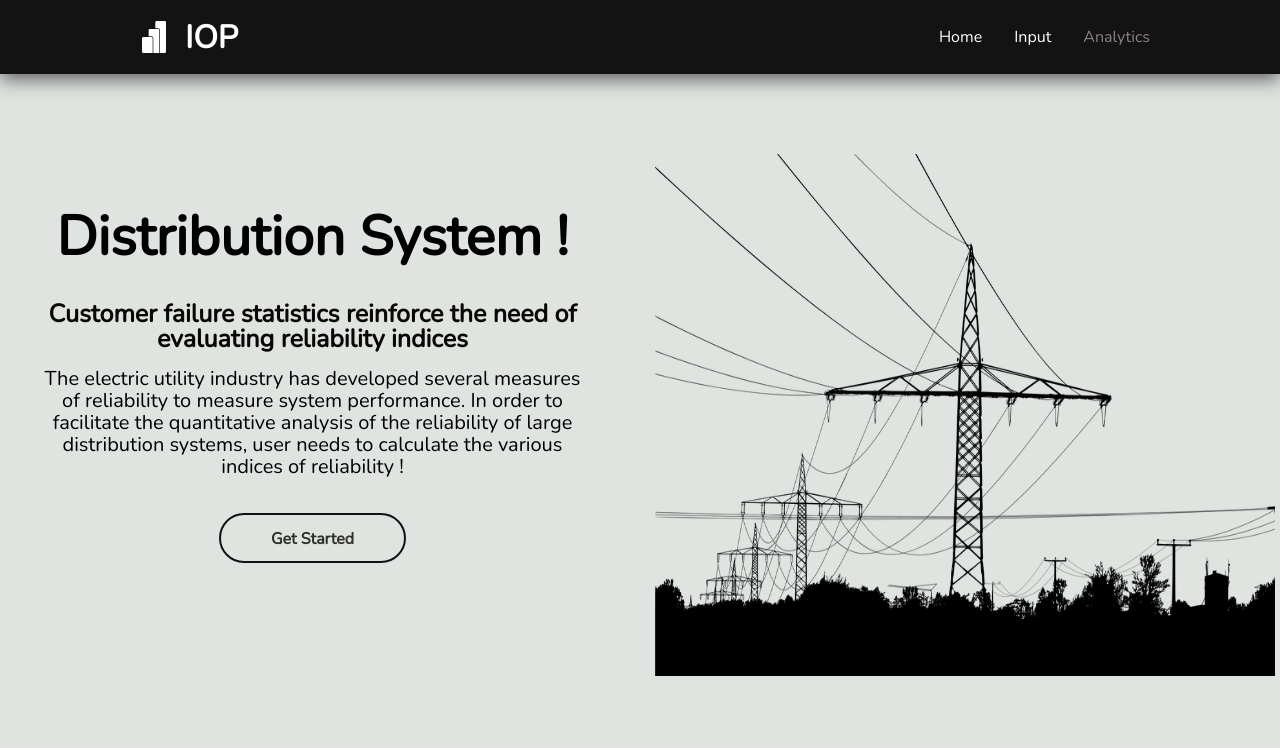
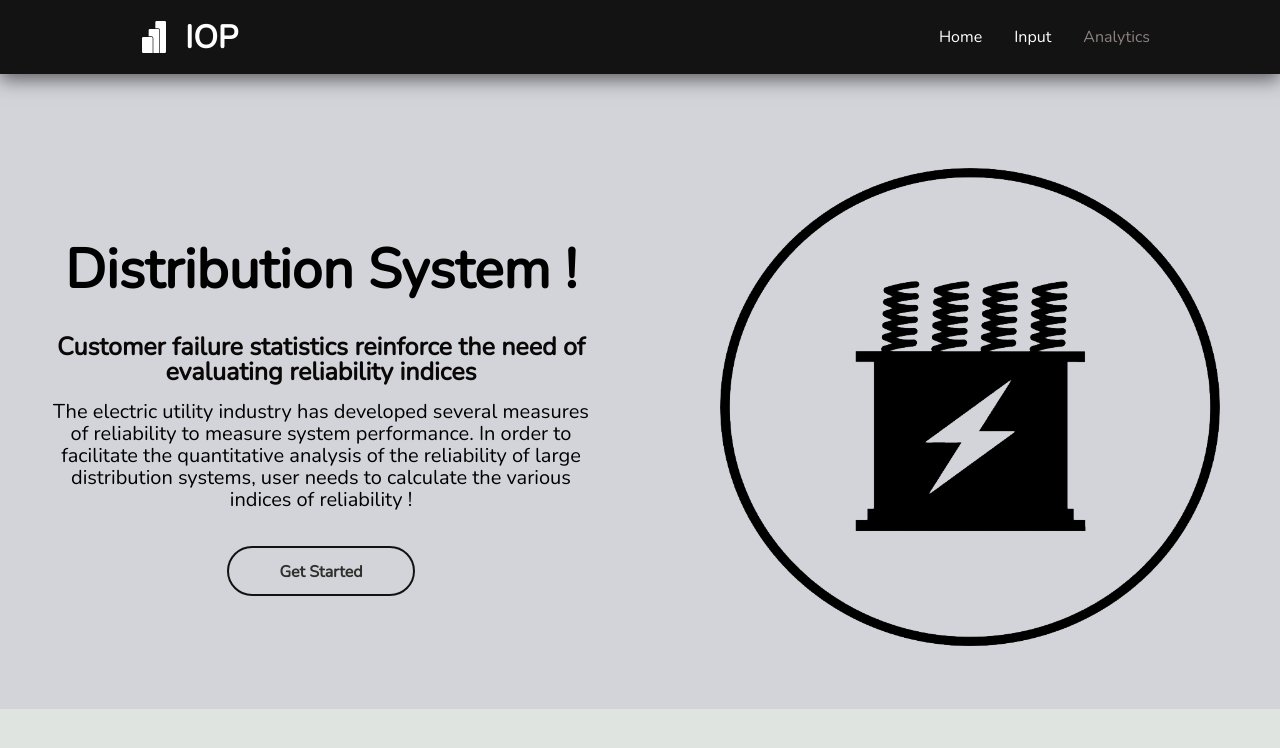
Before and after one commit to Eric761/IOP, a React (Create React App) app: page / in a window 1280 px wide. Shown: the top 748 px of the page. Built offline with nearby package versions, Linux system fonts and the light colour scheme.

Commit message:
Home page modified
Signed-off-by: Fardeen <fkamal@ee.iitr.ac.in>

```diff
--- a/src/components/Home/Home.elements.js
+++ b/src/components/Home/Home.elements.js
@@ -1,28 +1,44 @@
 import styled from "styled-components";
 
 export const Container = styled.div`
-  // Remove height -> (Don't know why white color randomly appears at bottom)
-  padding-top: 80px;
-  background-color: #dfe4e0;
-  height: 100vh;
+  /* // Remove height -> (Don't know why white color randomly appears at bottom) */
+  padding-top: 70px;
+  background-color: #d3d4da;
+  @media screen and (max-width: 1005px) {
+    padding-top: 60px;
+  }
+  @media screen and (max-width: 600px) {
+    padding-top: 50px;
+  }
+  @media screen and (max-width: 550px) {
+    padding-top: 30px;
+  }
 `;
 
 export const InfoRow = styled.div`
   display: flex;
   margin: 0 -15px -15px -15px;
   flex-direction: row;
-  flex-wrap: wrap;
+  flex-wrap: wrap-reverse;
   align-items: center;
-  /* margin-bottom: 15vh; */
 `;
 
 export const InfoCol = styled.div`
   margin-bottom: 15px;
+  padding-left: ${({ flag }) => (flag ? "55px" : "32px")};
   padding-right: 15px;
-  padding-left: 15px;
   flex: 1;
   max-width: 50%;
   flex-basis: 50%;
+  @media screen and (max-width: 1230px) {
+    padding-left: ${({ flag }) => (flag ? "25px" : "15px")};
+  }
+  @media screen and (max-width: 1140px) {
+    padding-left: ${({ flag }) => (flag ? "20px" : "12px")};
+  }
+  @media screen and (max-width: 1105px) {
+    padding-left: ${({ flag }) => (flag ? "15px" : "10px")};
+  }
   @media screen and (max-width: 1006px) {
     max-width: 100%;
     flex-basis: 100%;
@@ -34,14 +50,18 @@ export const InfoCol = styled.div`
 export const Content = styled.div`
   max-width: 540px;
   padding-top: 0;
-  padding-bottom: 60px;
+  padding-bottom: 2px;
   margin-right: auto;
   margin-left: auto;
   @media screen and (max-width: 1210px) {
     padding-left: 20px;
   }
   @media screen and (max-width: 960px) {
-    padding-bottom: 65px;
+    padding-bottom: 15px;
+  }
+  @media screen and (max-width: 600px) {
+    padding-left: 15px;
+    padding-right: 15px;
   }
 `;
 
@@ -57,7 +77,28 @@ export const Img = styled.img`
   max-width: 100%;
   vertical-align: middle;
   display: inline-block;
-  /* max-height: 500px; */
+  width: 570px;
+  height: 570px;
+  @media screen and (max-width: 1300px) {
+    width: 550px;
+    height: 550px;
+  }
+  @media screen and (max-width: 1230px) {
+    width: 540px;
+    height: 540px;
+  }
+  @media screen and (max-width: 1140px) {
+    width: 530px;
+    height: 530px;
+  }
+  @media screen and (max-width: 600px) {
+    width: 500px;
+    height: 500px;
+  }
+  @media screen and (max-width: 550px) {
+    width: 450px;
+    height: 450px;
+  }
 `;
 
 export const Title = styled.h1`
--- a/src/components/Home/index.js
+++ b/src/components/Home/index.js
@@ -10,9 +10,10 @@ import {
   Description,
   ContentBtn,
   ImageWrapper,
-    Img } from "./Home.elements";
+  Img,
+} from "./Home.elements";
 // import bg1 from "../../images/power-distribution-system-3.jpg";
-import bg1 from "../../images/bg4.png";
+import bg1 from "../../images/bg6.png";
 // import bg1 from "../../images/bg1.svg";
 import { Link } from "react-router-dom";
 
@@ -24,27 +25,28 @@ const Home = () => {
     <>
       <Container id="container">
         <InfoRow>
-          <InfoCol>
+          <InfoCol flag={false}>
             <Content>
               <Title>Distribution System !</Title>
-              <Heading>Customer failure statistics reinforce the need of evaluating reliability indices</Heading>
+              <Heading>
+                Customer failure statistics reinforce the need of evaluating
+                reliability indices
+              </Heading>
               <Description>
-              The electric utility industry has developed several measures of reliability to measure system performance. In order to facilitate the quantitative analysis of the reliability of large distribution systems, user needs to calculate the various indices of reliability !
+                The electric utility industry has developed several measures of
+                reliability to measure system performance. In order to
+                facilitate the quantitative analysis of the reliability of large
+                distribution systems, user needs to calculate the various
+                indices of reliability !
               </Description>
               <ContentBtn>
                 <Link to="/custom-input">Get Started</Link>
               </ContentBtn>
             </Content>
           </InfoCol>
-          <InfoCol>
+          <InfoCol flag={true}>
             <ImageWrapper>
-              <Img
-                id="hero-lazy-svg"
-                src={bg1}
-                width="901"
-                height="522"
-                alt="Background-Image"
-              />
+              <Img id="hero-lazy-svg" src={bg1} alt="Background-Image" />
             </ImageWrapper>
           </InfoCol>
         </InfoRow>
--- a/src/components/Result/index.js
+++ b/src/components/Result/index.js
@@ -30,7 +30,6 @@ import NodalAnalysis from "./NodalAnalysis/index";
 import DialogTitle from "@material-ui/core/DialogTitle";
 import useMediaQuery from "@material-ui/core/useMediaQuery";
 import { useTheme } from "@material-ui/core/styles";
-
 
 const useStyles = makeStyles({
   root: {
@@ -142,14 +141,21 @@ const Result = ({ handleSuggestion }) => {
           onClose={handleClose}
           aria-labelledby="responsive-dialog-title"
         >
-          <DialogTitle id="responsive-dialog-title" style={{textAlign:"center"}}>
+          <DialogTitle
+            id="responsive-dialog-title"
+            style={{ textAlign: "center" }}
+          >
             Nodal Analysis
           </DialogTitle>
           <DialogContent>
             <NodalAnalysis lineData={lineData} />
           </DialogContent>
           <DialogActions>
-            <Button autoFocus onClick={handleClose} style={{color: "black",fontSize: "18px",fontWeight: "800"}}>
+            <Button
+              autoFocus
+              onClick={handleClose}
+              style={{ color: "black", fontSize: "18px", fontWeight: "800" }}
+            >
               Close
             </Button>
           </DialogActions>
@@ -191,7 +197,9 @@ const Result = ({ handleSuggestion }) => {
                           style={{
                             height: "15vh",
                             width: "18vh",
-                            backgroundColor: "#dfe4e0",
+                            // backgroundColor: "#dfe4e0",
+                            background:
+                              "linear-gradient(45deg, rgb(95 94 10), rgb(255 255 255))",
                           }}
                         >
                           <span
@@ -292,7 +300,9 @@ const Result = ({ handleSuggestion }) => {
                           style={{
                             height: "15vh",
                             width: "18vh",
-                            backgroundColor: "#dfe4e0",
+                            // backgroundColor: "#dfe4e0",
+                            background:
+                              "linear-gradient(45deg, rgb(95 94 10), rgb(255 255 255))",
                           }}
                         >
                           <span
```
Also changed, not shown: src/images/bg6.png (added). Lines whose indentation alone changed are shown as unchanged.
